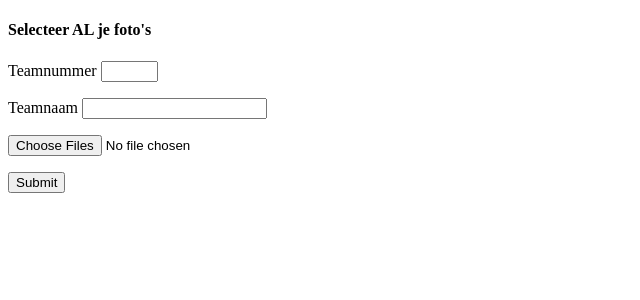
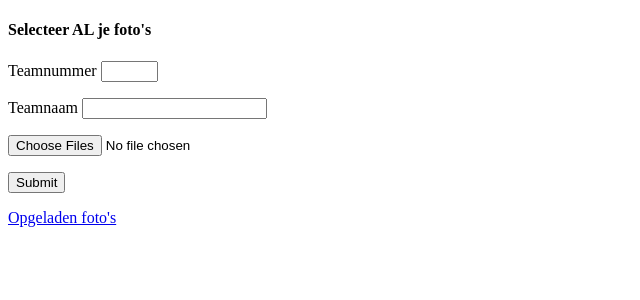
Before and after one commit to Denelvo/streetfishing, a Flask app: page / in a window 1280 px wide. Shown: the top 300 px of the page, without its empty margins (0-640 px from the left). Run offline with Flask 2, Linux system fonts and the light colour scheme.

Commit message:
link to gallery

```diff
--- a/main.py
+++ b/main.py
@@ -69,7 +69,7 @@ def display_gallery():
     urls.sort()
 
     return render_template('gallery.html', urls = urls)
-
+    # https://stackoverflow.com/questions/25373154/how-to-iterate-through-a-list-of-dictionaries-in-jinja-template
 
 if __name__ == "__main__":
     app.run(host='127.0.0.1',port=5000,debug=False,threaded=True)
--- a/templates/mupload.html
+++ b/templates/mupload.html
@@ -28,3 +28,5 @@
         <input type="submit" value="Submit">
     </p>
 </form>
+
+<a href="/gallery">Opgeladen foto's</a>
```
